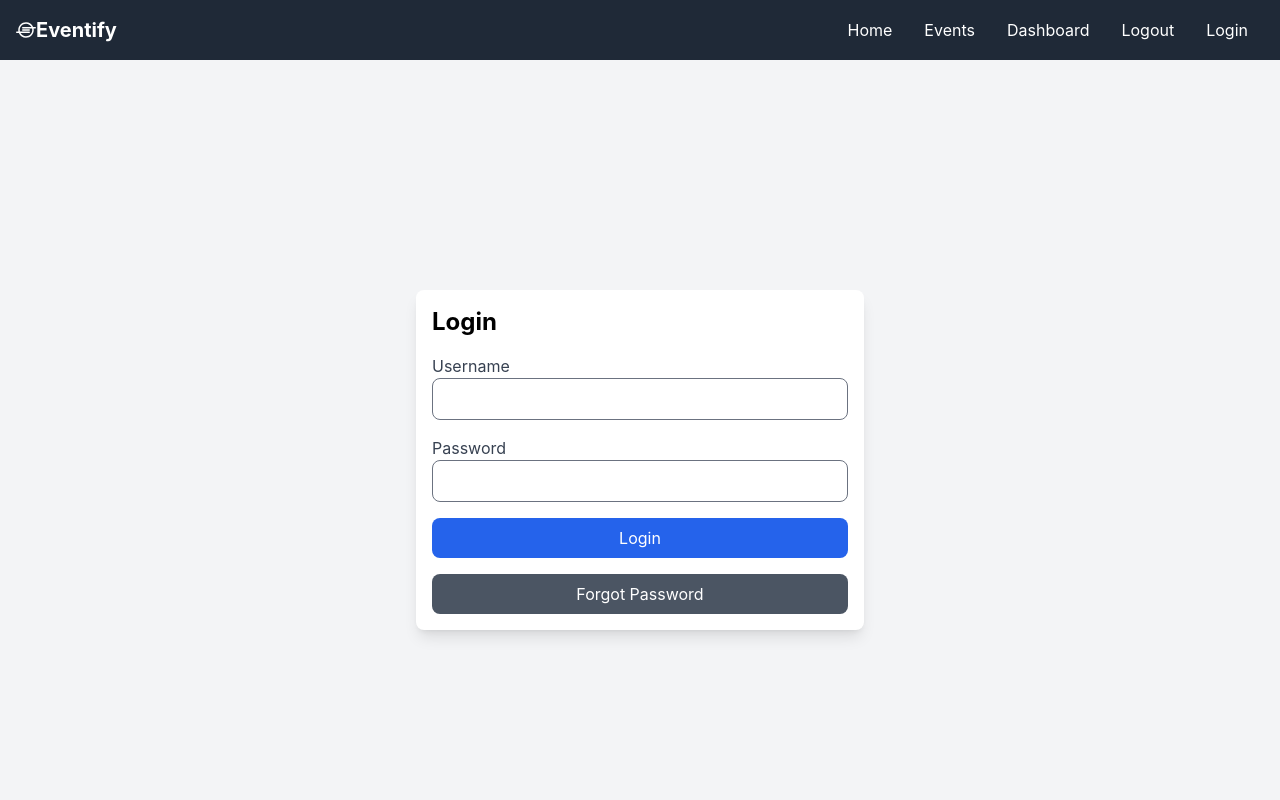
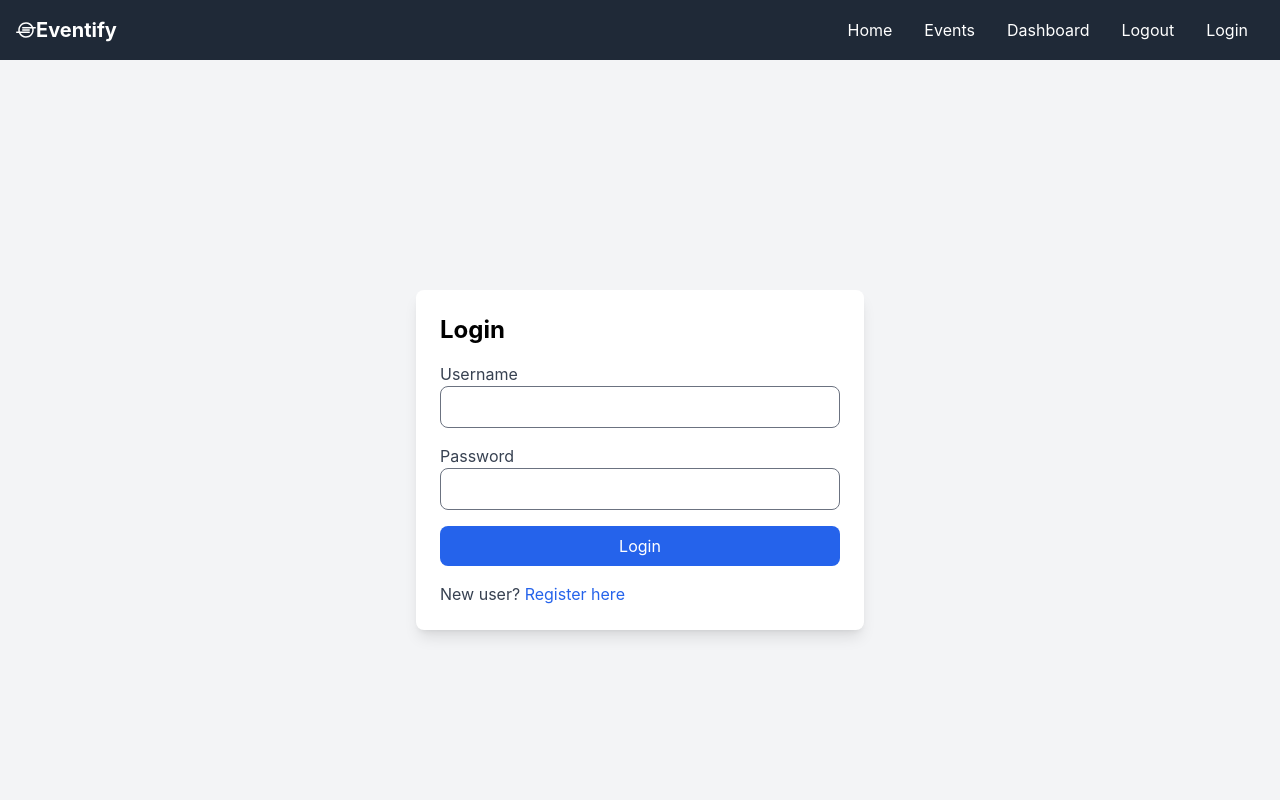
Before and after one commit to shivadharshan-nm/Event-Management-Frontend, a React (Vite) app: page /login in a window 1280 px wide. Shown: the top 800 px of the page. Built offline with nearby package versions, Linux system fonts and the light colour scheme; a web font is replaced by a local one.

Commit message:
login page updated

```diff
--- a/src/Pages/Login.jsx
+++ b/src/Pages/Login.jsx
@@ -1,5 +1,5 @@
 import React, { useState } from 'react';
-import { useNavigate } from 'react-router-dom';
+import { useNavigate, Link } from 'react-router-dom';
 import api from '../Services/localStorage';
 import { toast, ToastContainer } from 'react-toastify';
 import 'react-toastify/dist/ReactToastify.css';
@@ -33,14 +33,13 @@ const Login = ({ setIsLoggedIn }) => {
                 localStorage.removeItem('token');
             }
         } catch (error) {
-            toast.error('Login failed');
+            toast.error('Login failed. Please check your credentials and try again.');
         }
     };
 
     return (
-        <>
-            <div className="min-h-screen bg-gray-100 p-4 flex items-center justify-center">
-                <div className="bg-white p-4 rounded-lg shadow-lg w-full max-w-md">
+        <div className="min-h-screen flex items-center justify-center bg-gray-100">
+            <div className="bg-white p-6 rounded-lg shadow-lg w-full max-w-md">
                 <h2 className="text-2xl font-bold mb-4">Login</h2>
                 <form onSubmit={handleLoginSubmit}>
                     <div className="mb-4">
@@ -51,6 +50,7 @@ const Login = ({ setIsLoggedIn }) => {
                             value={credentials.username}
                             onChange={handleLoginChange}
                             className="w-full px-4 py-2 border rounded-lg focus:outline-none focus:ring-2 focus:ring-blue-600"
+                            required
                         />
                     </div>
                     <div className="mb-4">
@@ -61,6 +61,7 @@ const Login = ({ setIsLoggedIn }) => {
                             value={credentials.password}
                             onChange={handleLoginChange}
                             className="w-full px-4 py-2 border rounded-lg focus:outline-none focus:ring-2 focus:ring-blue-600"
+                            required
                         />
                     </div>
                     <button
@@ -70,16 +71,15 @@ const Login = ({ setIsLoggedIn }) => {
                         Login
                     </button>
                 </form>
-                    <button
-                        onClick={() => navigate('/request-password-reset')}
-                        className="mt-4 w-full py-2 px-4 bg-gray-600 text-white rounded-lg hover:bg-gray-700 focus:outline-none focus:ring-2 focus:ring-gray-600"
-                    >
-                        Forgot Password
-                    </button>
-                </div>
+                <p className="mt-4 text-gray-700">
+                    New user?{' '}
+                    <Link to="/register" className="text-blue-600 hover:underline">
+                        Register here
+                    </Link>
+                </p>
             </div>
             <ToastContainer />
-        </>
+        </div>
     );
 };
 
```
Lines whose indentation alone changed are shown as unchanged.
